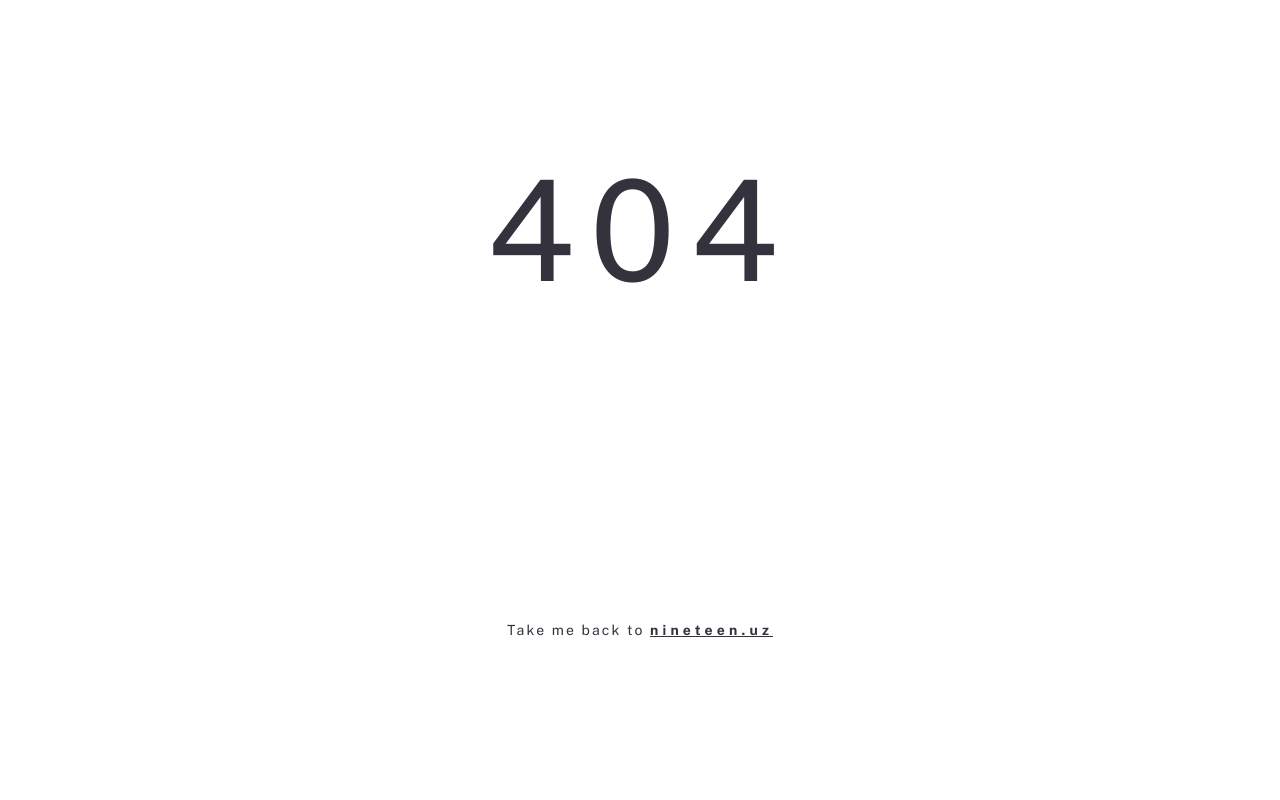
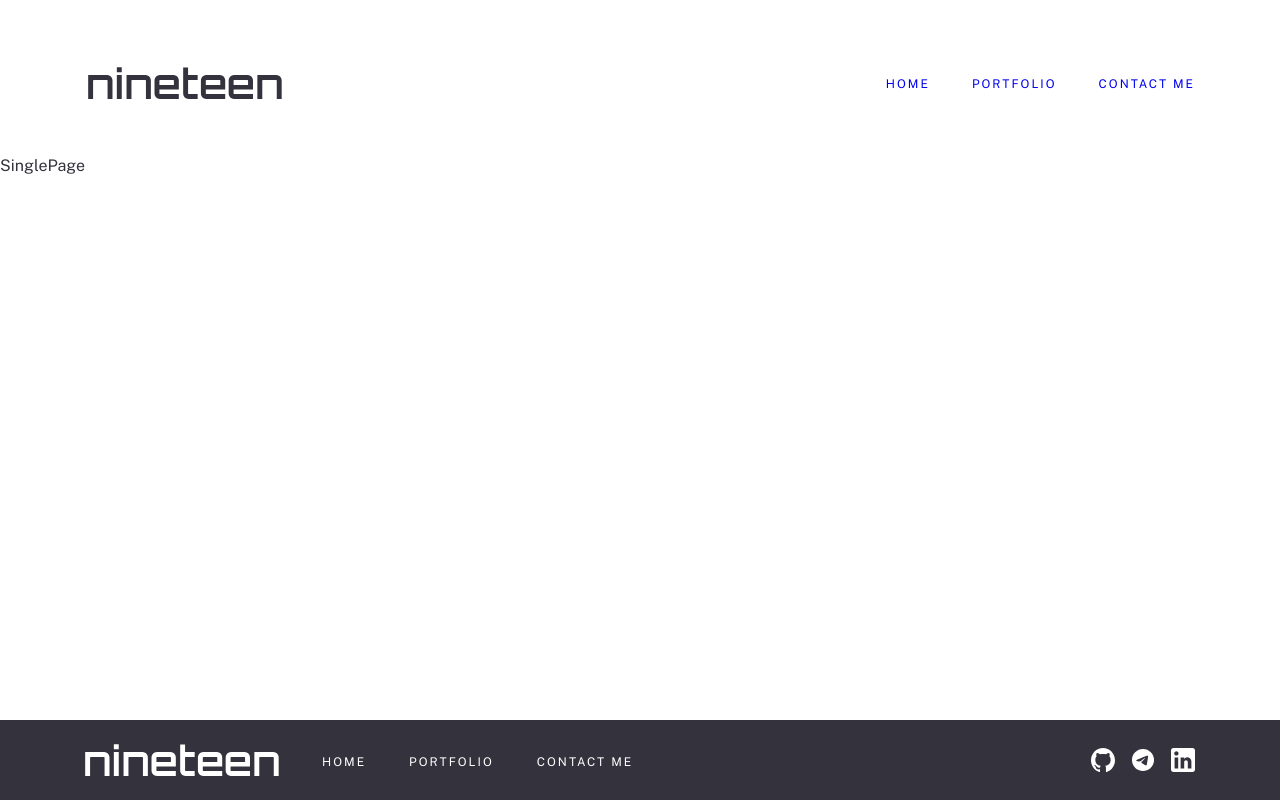
Before and after one commit to rahmatulloh19/nineteen, a React (Vite) app: page /single-page/1 in a window 1280 px wide. Before the commit this address had no page. Built offline with nearby package versions, Linux system fonts and the light colour scheme.

Commit message:
single page stucture prepare

```diff
--- a/src/App.jsx
+++ b/src/App.jsx
@@ -1,6 +1,6 @@
 import { Route, Routes } from "react-router-dom";
 import { Footer, Header } from "./components";
-import { Contact, Home, NotFound, Portfolio } from "./pages";
+import { Contact, Home, NotFound, Portfolio, SinglePage } from "./pages";
 
 function App() {
 	return (
@@ -12,6 +12,7 @@ function App() {
 					<Route path="*" element={<NotFound />} />
 					<Route path="portfolio" element={<Portfolio />} />
 					<Route path="contact" element={<Contact />} />
+					<Route path="single-page/:id" element={<SinglePage />} />
 				</Routes>
 			</main>
 			<Footer />
--- a/src/components/PortfolioItem/PortfolioItem.jsx
+++ b/src/components/PortfolioItem/PortfolioItem.jsx
@@ -8,7 +8,7 @@ export const PortfolioItem = ({ title, img, desc, id }) => {
 			<div className="list__main-list-content">
 				<h3 className="list__main-list-title">{title}</h3>
 				<p className="list__main-list-desc">{desc}</p>
-				<Link to={`/single-page:${id}`} className="list__main-list-link">
+				<Link to={`/single-page/${id}`} className="list__main-list-link">
 					VIEW PROJECT
 				</Link>
 			</div>
--- /dev/null
+++ b/src/pages/SinglePage/SinglePage.jsx
@@ -0,0 +1,3 @@
+export const SinglePage = () => {
+	return <div>SinglePage</div>;
+};
--- /dev/null
+++ b/src/pages/SinglePage/index.js
@@ -0,0 +1 @@
+export * from "./SinglePage";
--- a/src/pages/index.js
+++ b/src/pages/index.js
@@ -2,5 +2,6 @@ import { Home } from "./Home";
 import { Portfolio } from "./Portfolio";
 import { Contact } from "./Contact";
 import { NotFound } from "./NotFound";
+import { SinglePage } from "./SinglePage";
 
-export { Home, Portfolio, Contact, NotFound };
+export { Home, Portfolio, Contact, NotFound, SinglePage };
```
